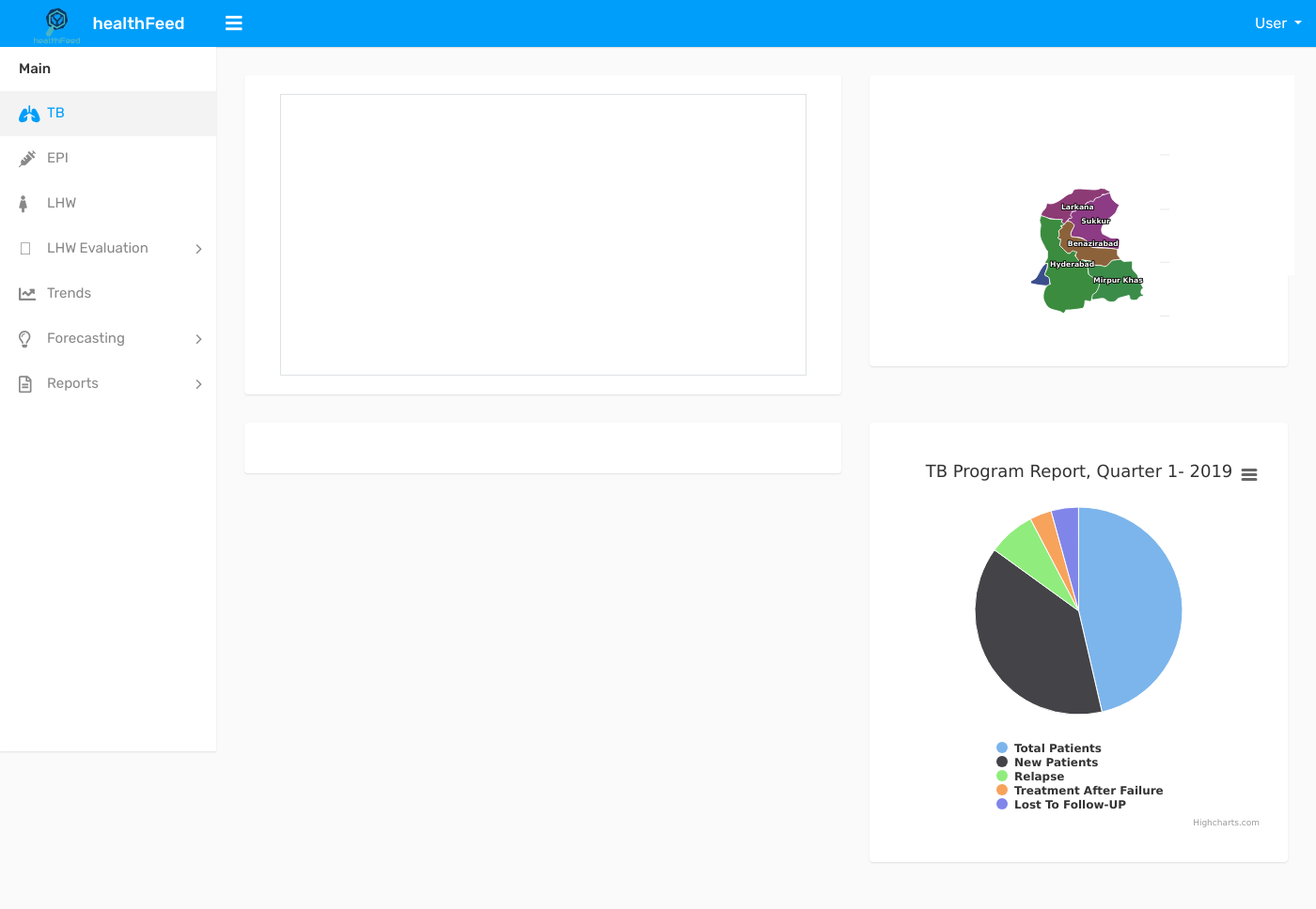
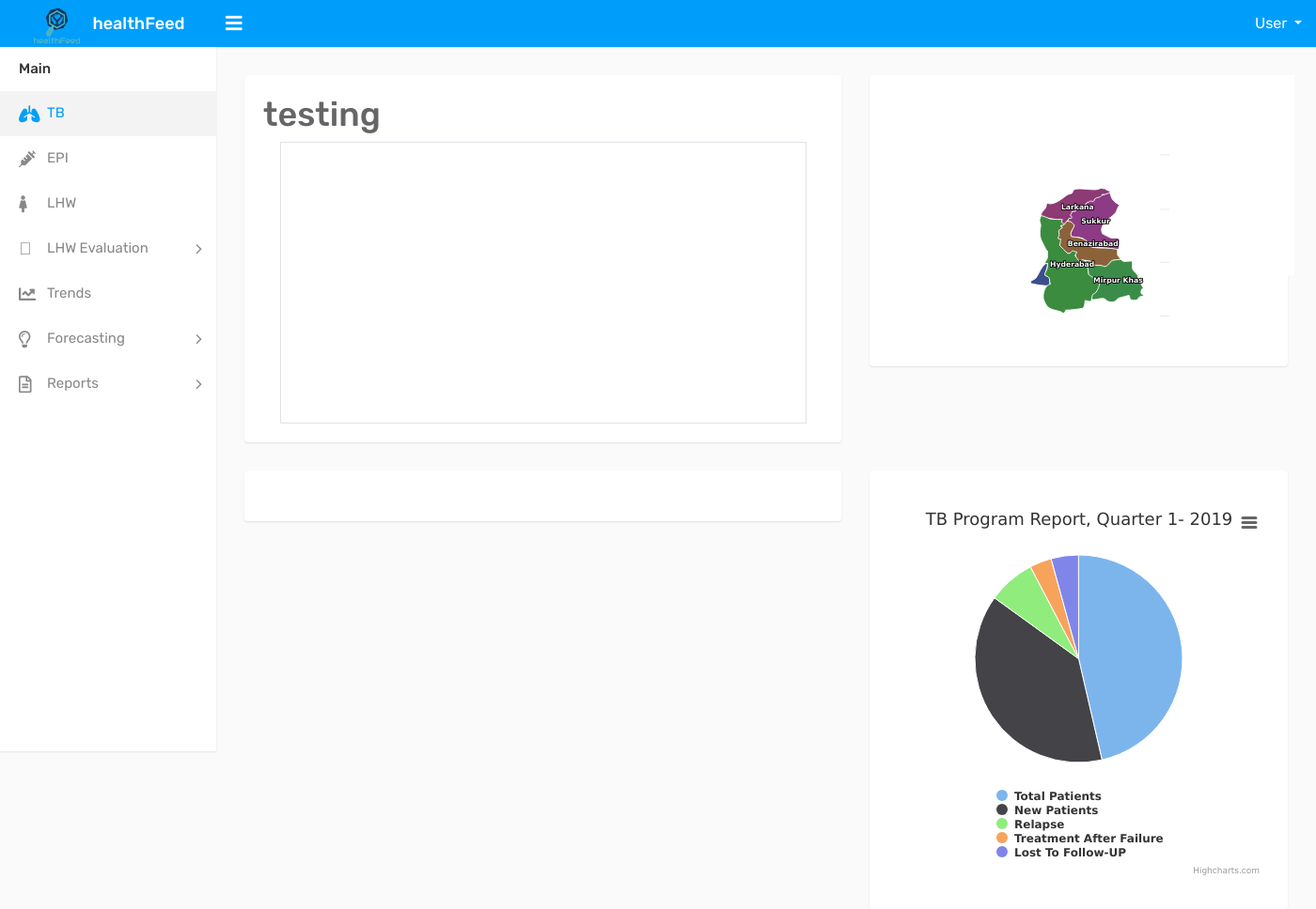
Before and after one commit to Ehsaanali/Final-year-project, a Django app: page /dashboard in a window 1400 px wide; the page is wider, and only the part inside the window is pictured. Shown: the top 968 px of that part at 94% size. Before the commit the page ends 919 px from the top of that part, so only its background shows below. Run offline with Django 3.2, Linux system fonts and the light colour scheme; some libraries are stand-ins or nearby versions; some web fonts are replaced.

Commit message:
dashboard

```diff
--- a/templates/dashboard.html
+++ b/templates/dashboard.html
@@ -202,7 +202,7 @@
 
                                   <!-- Left Pane -->
 
-
+                                  <h1>testing</h1>
 
 
 
```
